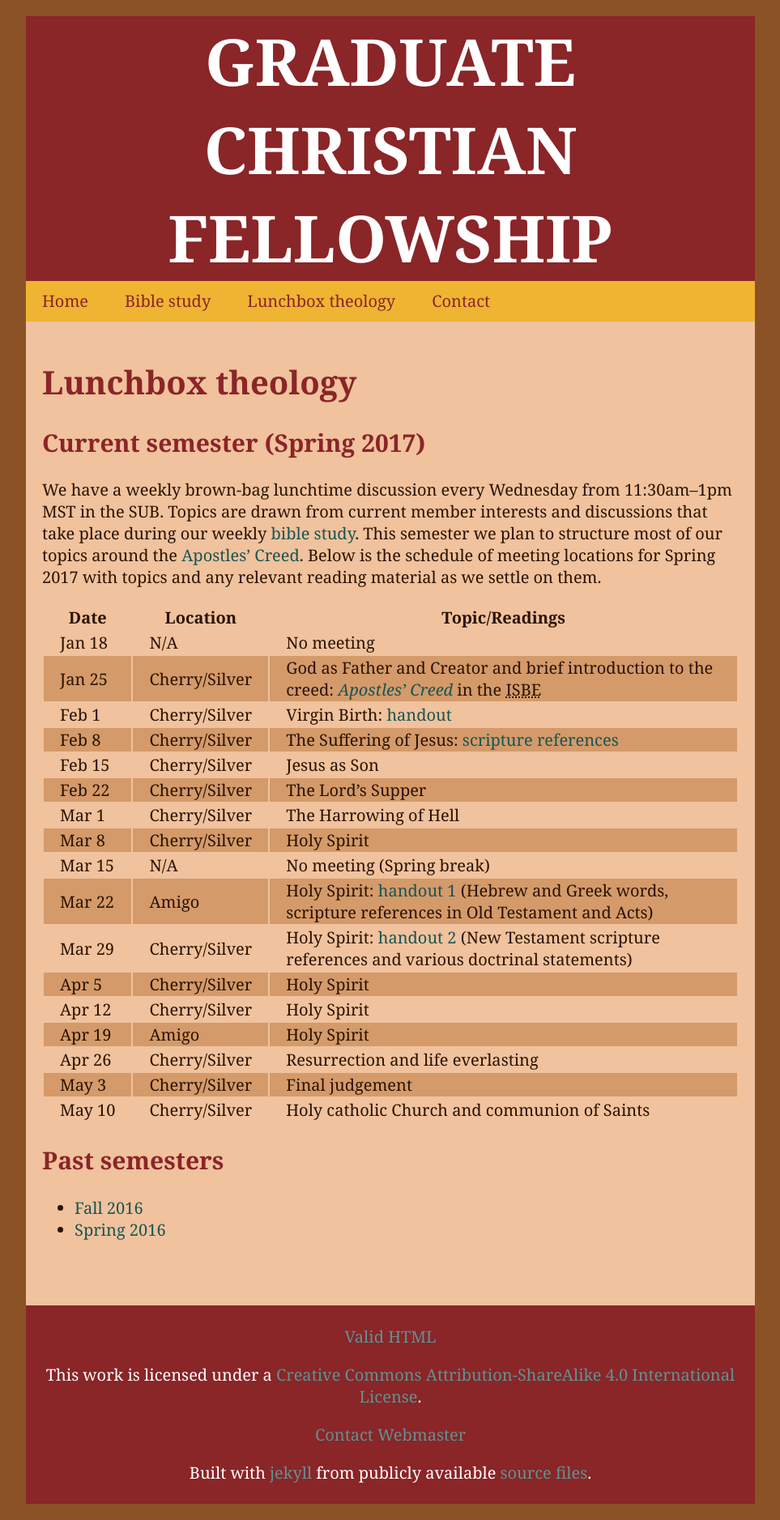
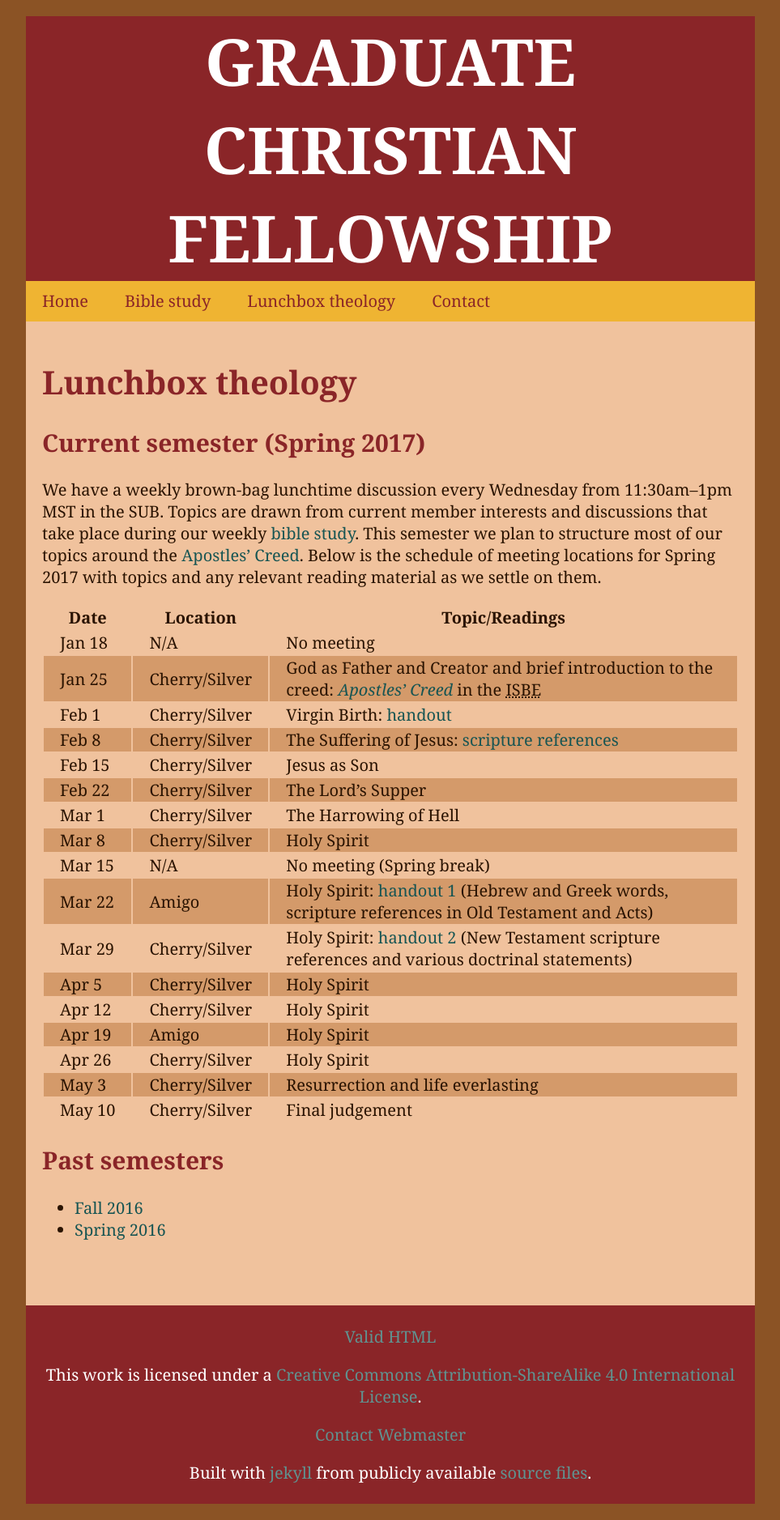
Before and after one commit to jarthurgross/gcf-website, a Jekyll site: the page built from lunchbox_theology/index.md, in a window 1280 px wide. Shown: the whole page at 81% size, without its empty margins (158-1121 px from the left). Built offline with Jekyll 4.4.1, drawn with Linux system fonts in a browser that asks for light colours; Markdown is read by kramdown in place of the engine named in the settings.

Commit message:
Update lunchbox theology schedule

```diff
--- a/lunchbox_theology/index.md
+++ b/lunchbox_theology/index.md
@@ -35,9 +35,9 @@ Spring 2017 with topics and any relevant reading material as we settle on them.
 | Apr&nbsp;5  | Cherry/Silver  | Holy Spirit                              |
 | Apr&nbsp;12 | Cherry/Silver  | Holy Spirit                              |
 | Apr&nbsp;19 | Amigo          | Holy Spirit                              |
-| Apr&nbsp;26 | Cherry/Silver  | Resurrection and life everlasting        |
-| May&nbsp;3  | Cherry/Silver  | Final judgement                          |
-| May&nbsp;10 | Cherry/Silver  | Holy catholic Church and communion of Saints |
+| Apr&nbsp;26 | Cherry/Silver  | Holy Spirit                              |
+| May&nbsp;3  | Cherry/Silver  | Resurrection and life everlasting        |
+| May&nbsp;10 | Cherry/Silver  | Final judgement                          |
 
 Past semesters
 --------------
```
